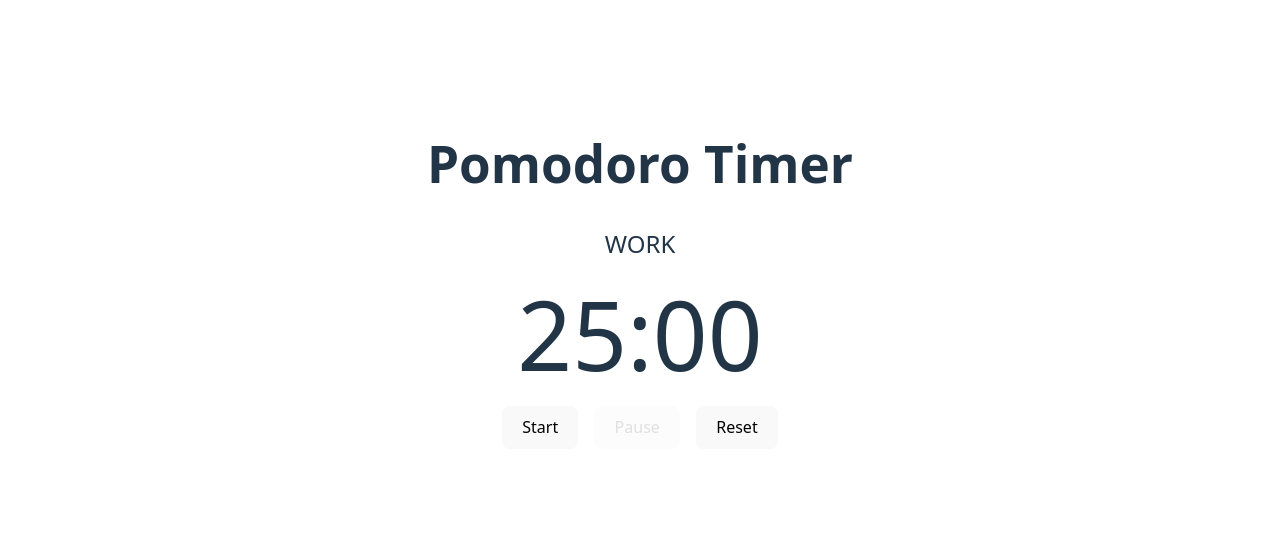
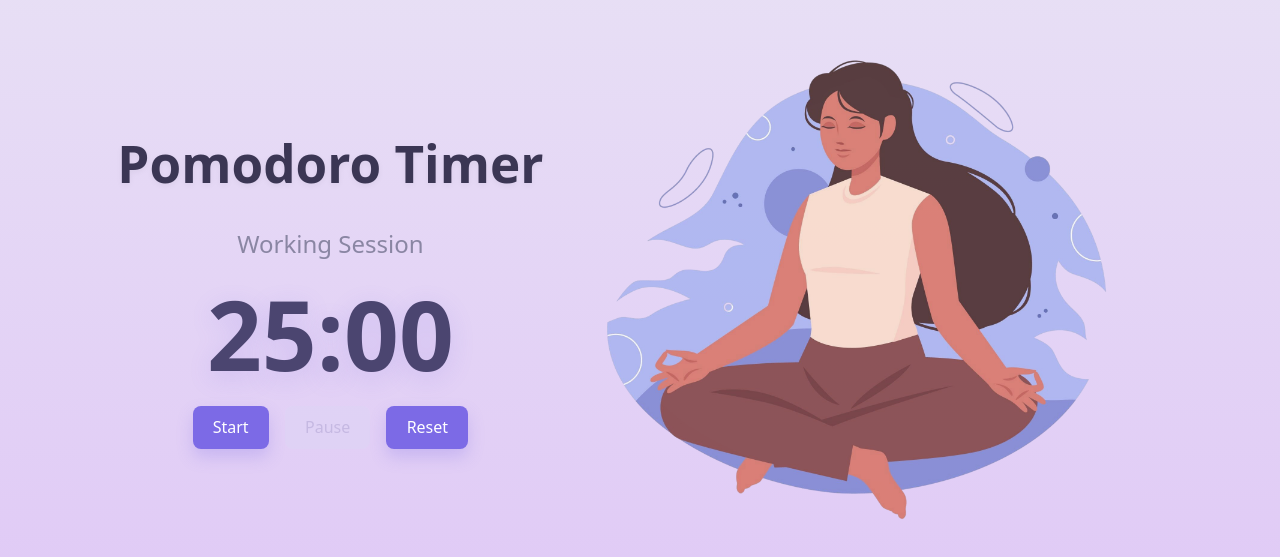
Before and after one commit to dev-by-piyali/pomodoro-timer, a Svelte app: page / in a window 1280 px wide. Shown: the part 125-682 px from the top of the page. Built offline with nearby package versions, Linux system fonts and the light colour scheme.

Commit message:
style: make it visually aesthetic

```diff
--- a/src/App.svelte
+++ b/src/App.svelte
@@ -3,6 +3,43 @@
 </script>
 
 <main>
-    <h1>Pomodoro Timer</h1>
-    <PomodoroTimer />
+    <div>
+        <h1>Pomodoro Timer</h1>
+        <PomodoroTimer />
+    </div>
+    <img src="../public/image.png" alt="focus" />
 </main>
+
+<style>
+    main {
+        display: flex;
+        flex-direction: column;
+        justify-content: center;
+        align-items: center;
+        gap: 1.2rem;
+    }
+
+    h1 {
+        color: #3b3654;
+        font-weight: bolder;
+        text-shadow: 0 2px 6px rgba(0, 0, 0, 0.05);
+    }
+
+    img {
+        opacity: 0.85;
+        filter: saturate(0.9) blur(0.2px);
+        width: 450px;
+    }
+
+    @media (min-width: 900px) {
+        main {
+            flex-direction: row;
+            justify-content: space-evenly;
+            align-items: center;
+        }
+
+        img {
+            width: 600px;
+        }
+    }
+</style>
--- a/src/app.css
+++ b/src/app.css
@@ -5,7 +5,7 @@
 
   color-scheme: light dark;
   color: rgba(255, 255, 255, 0.87);
-  background-color: #242424;
+  background: linear-gradient(180deg, #e9e3f5 0%, #dfc7f6 100%);
 
   font-synthesis: none;
   text-rendering: optimizeLegibility;
@@ -13,14 +13,6 @@
   -moz-osx-font-smoothing: grayscale;
 }
 
-a {
-  font-weight: 500;
-  color: #646cff;
-  text-decoration: inherit;
-}
-a:hover {
-  color: #535bf2;
-}
 
 body {
   margin: 0;
@@ -42,7 +34,6 @@ h1 {
 #app {
   max-width: 1280px;
   margin: 0 auto;
-  padding: 2rem;
   text-align: center;
 }
 
@@ -53,27 +44,26 @@ button {
   font-size: 1em;
   font-weight: 500;
   font-family: inherit;
-  background-color: #1a1a1a;
+  background-color: #7c6ae6;
+  color: white;
+  box-shadow: 0 8px 16px rgba(124, 106, 230, 0.25);
   cursor: pointer;
-  transition: border-color 0.25s;
+  transition: all 0.25s ease;
 }
+
 button:hover {
   border-color: #646cff;
 }
+
 button:focus,
 button:focus-visible {
   outline: 4px auto -webkit-focus-ring-color;
 }
 
-@media (prefers-color-scheme: light) {
-  :root {
-    color: #213547;
-    background-color: #ffffff;
-  }
-  a:hover {
-    color: #747bff;
-  }
-  button {
-    background-color: #f9f9f9;
-  }
+button:disabled {
+  opacity: 0.4;
+  cursor: not-allowed;
+  box-shadow: none;
+  background: #dcd7f5;
+  color: #9c97c6;
 }
--- a/src/lib/PomodoroTimer.svelte
+++ b/src/lib/PomodoroTimer.svelte
@@ -83,7 +83,7 @@
         ? isLongBreak
             ? "Long Break"
             : "Short Break"
-        : "Work";
+        : "Working Session";
 </script>
 
 <div class="timer">
@@ -109,20 +109,18 @@
 
     .session-type {
         font-size: 1.5rem;
-        text-transform: uppercase;
+        color: #8a86a3;
     }
 
     .display {
         font-size: 6rem;
+        color: #4b4570;
+        font-weight: bold;
+        text-shadow: 0 6px 24px rgba(124, 106, 230, 0.18);
     }
 
     .controls {
         display: flex;
         gap: 1rem;
     }
-
-    .btn:disabled {
-        opacity: 0.4;
-        cursor: not-allowed;
-    }
 </style>
```
Also changed, not shown: public/image.png (added).
